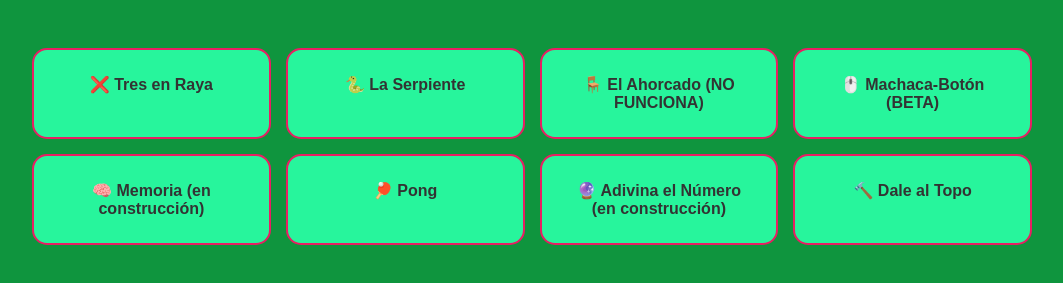
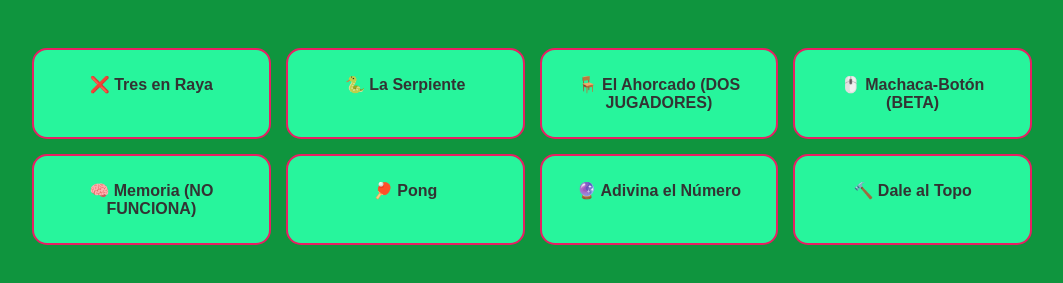
Before and after one commit to mitron11/juegos, a plain HTML site: page index.html in a window 1280 px wide. Shown: the part 91-374 px from the top of the page, without its empty margins (108-1171 px from the left). Drawn offline with Linux system fonts and the light colour scheme.

Commit message:
Update game links and descriptions in index.html

```diff
--- a/index.html
+++ b/index.html
@@ -17,11 +17,11 @@
     <div class="grid">
         <a href="games/1-tres-raya.html" class="card">❌ Tres en Raya </a>
         <a href="games/2-snake.html" class="card">🐍 La Serpiente </a>
-        <a href="games/3-ahorcado.html" class="card">🪑 El Ahorcado (NO FUNCIONA)</a>
+        <a href="games/3-ahorcado.html" class="card">🪑 El Ahorcado (DOS JUGADORES)</a>
         <a href="games/4-clicker.html" class="card">🖱️ Machaca-Botón (BETA)</a>
-        <a href="games/5-memoria.html" class="card">🧠 Memoria (en construcción)</a>
+        <a href="games/5-memoria.html" class="card">🧠 Memoria (NO FUNCIONA)</a>
         <a href="games/6-pong.html" class="card">🏓 Pong</a>
-        <a href="games/7-adivina.html" class="card">🔮 Adivina el Número (en construcción)</a>
+        <a href="games/7-adivina.html" class="card">🔮 Adivina el Número </a>
         <a href="games/8-topo.html" class="card">🔨 Dale al Topo </a>
     </div>
 </body>
```
